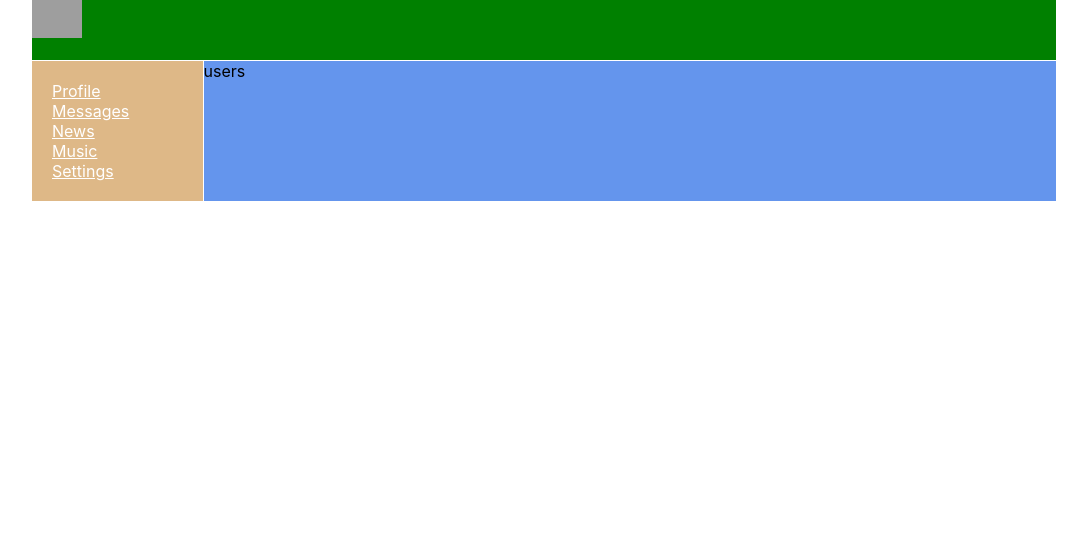
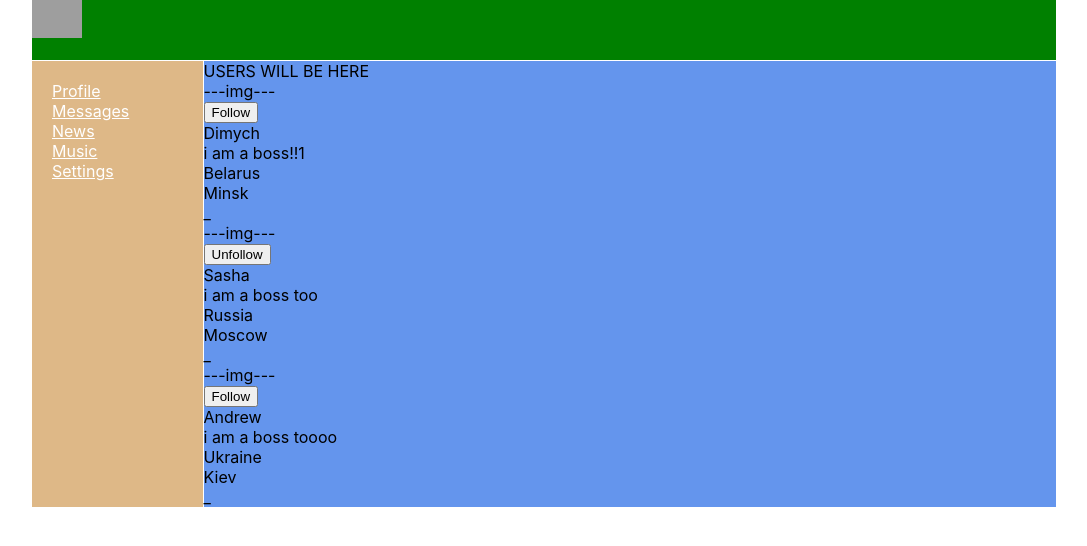
Before and after one commit to leonraz58/samurai-way-main, a React (Create React App) app: page /users in a window 1280 px wide. Shown: the top 546 px of the page, without its empty margins (96-1183 px from the left). Built offline with nearby package versions, Linux system fonts and the light colour scheme; grey boxes are pictures that could not be loaded.

Commit message:
49 users page

```diff
--- a/src/App.tsx
+++ b/src/App.tsx
@@ -9,6 +9,8 @@ import {ActionsTypes, dialogsPageType, profilePageType, RootSTateType} from "./r
 import {AppStateType} from "./redux/redux-store";
 import {AnyAction, EmptyObject, Store} from "redux";
 import {DialogsContainer} from "./components/Dialogs/DialogsContainer";
+import {Users} from "./components/Users/Users";
+import UsersContainer from "./components/Users/UsersContainer";
 
 type AppPropsType = {
     //store: Store<EmptyObject & { dialogsPage: dialogsPageType; profilePage: profilePageType }, ActionsTypes>,//AppStateType //RootSTateType
@@ -36,7 +38,7 @@ function App(props: AppPropsType) {
                            render={() => <Profile
                            />}/>
                     <Route path='/users'
-                           render={() => <div>users</div>}/>
+                           render={() => <UsersContainer/>}/>
                 </div>
             </div>
         </BrowserRouter>
--- a/src/components/Users/Users.tsx
+++ b/src/components/Users/Users.tsx
@@ -0,0 +1,31 @@
+import {UsersContainerType} from "./UsersContainer";
+
+export const Users = (props: UsersContainerType) => {
+    return <div>USERS WILL BE HERE
+        <div>{props.users.map(u=><div key={u.id}>
+            <span>
+                <div>---img---</div>
+                <div>
+                    {u.followed ? <button onClick={()=>props.unfollow(u.id)}>Follow</button> :
+                        <button onClick={()=>props.follow(u.id)}>Unfollow</button>}
+
+                </div>
+            </span>
+            <span>
+                <span>
+                    <div>{u.fullName}</div>
+                    <div>{u.status}</div>
+                </span>
+                <span>
+                    <div>{u.location.country}</div>
+                    <div>{u.location.city}</div>
+                </span>
+                _
+            </span>
+
+        </div>)}
+
+
+        </div>
+    </div>
+}
--- /dev/null
+++ b/src/components/Users/UsersContainer.tsx
@@ -0,0 +1,41 @@
+import React from 'react'
+import {followAC, setUsersAC, unfollowAC, UsersStateType, UsersType} from "../../redux/users-reducer";
+import {Dispatch} from "redux";
+import {connect} from "react-redux";
+import {Users} from "./Users";
+import {RootSTateType} from "../../redux/state";
+import {AppStateType} from "../../redux/redux-store";
+
+export type UsersContainerType = MapStateToPropsType & MapDispatchToPropsType
+
+type MapStateToPropsType = {
+    users: UsersType[]
+}
+
+type MapDispatchToPropsType = {
+    follow: (userId: number) => void
+    unfollow: (userId: number) => void
+    setUsers: (users: UsersType[]) => void
+}
+let mapStateToProps = (state: AppStateType): MapStateToPropsType => {
+    return {
+        users: state.usersPage.users
+    }
+}
+
+let mapDispatchToProps = (dispatch: Dispatch): MapDispatchToPropsType => {
+    return {
+        follow: (userId: number) => {
+        dispatch(followAC(userId))
+    },
+        unfollow: (userId: number) => {
+            dispatch(unfollowAC(userId))
+        },
+        setUsers: (users: UsersType[]) => {
+            dispatch(setUsersAC(users))
+        }
+
+    }
+}
+
+export default connect(mapStateToProps, mapDispatchToProps)(Users)
--- a/src/redux/redux-store.ts
+++ b/src/redux/redux-store.ts
@@ -2,10 +2,12 @@ import {combineReducers, createStore, EmptyObject, Store} from "redux";
 import {profileReducer} from "./profile-reducer";
 import {dialogsReducer} from "./dialogs-reducer";
 import {ActionsTypes, dialogsPageType, profilePageType} from "./state";
+import {usersReducer} from "./users-reducer";
 
 let reducers = combineReducers({
     profilePage: profileReducer,
-    dialogsPage: dialogsReducer
+    dialogsPage: dialogsReducer,
+    usersPage: usersReducer
 })
 
 export type AppStateType = ReturnType<typeof reducers>
--- a/src/redux/users-reducer.ts
+++ b/src/redux/users-reducer.ts
@@ -1,10 +1,10 @@
 import {ActionsTypes, postType, profilePageType, sendMessageAC} from "./state";
 
-type UsersStateType = {
+export type UsersStateType = {
     users: UsersType[]
 }
 
-type UsersType = {
+export type UsersType = {
     id: number,
     followed: boolean
     fullName: string,
@@ -57,9 +57,9 @@ export const usersReducer = (state: UsersStateType = initialState, action: Users
     }
 }
 
-const followAC = (userId: number) => ({type: "FOLLOW", userId}) as const
-const unfollowAC = (userId: number) => ({type: "UNFOLLOW", userId}) as const
-const setUsersAC = (users: UsersType[]) => ({type: "SET_USERS", users}) as const
+export const followAC = (userId: number) => ({type: "FOLLOW", userId}) as const
+export const unfollowAC = (userId: number) => ({type: "UNFOLLOW", userId}) as const
+export const setUsersAC = (users: UsersType[]) => ({type: "SET_USERS", users}) as const
 
 type FollowACType = ReturnType<typeof followAC>
 type UnfollowACType = ReturnType<typeof unfollowAC>
```
Also changed, not shown: src/components/Dialogs/DialogsContainer.tsx (+0 -26 lines).
